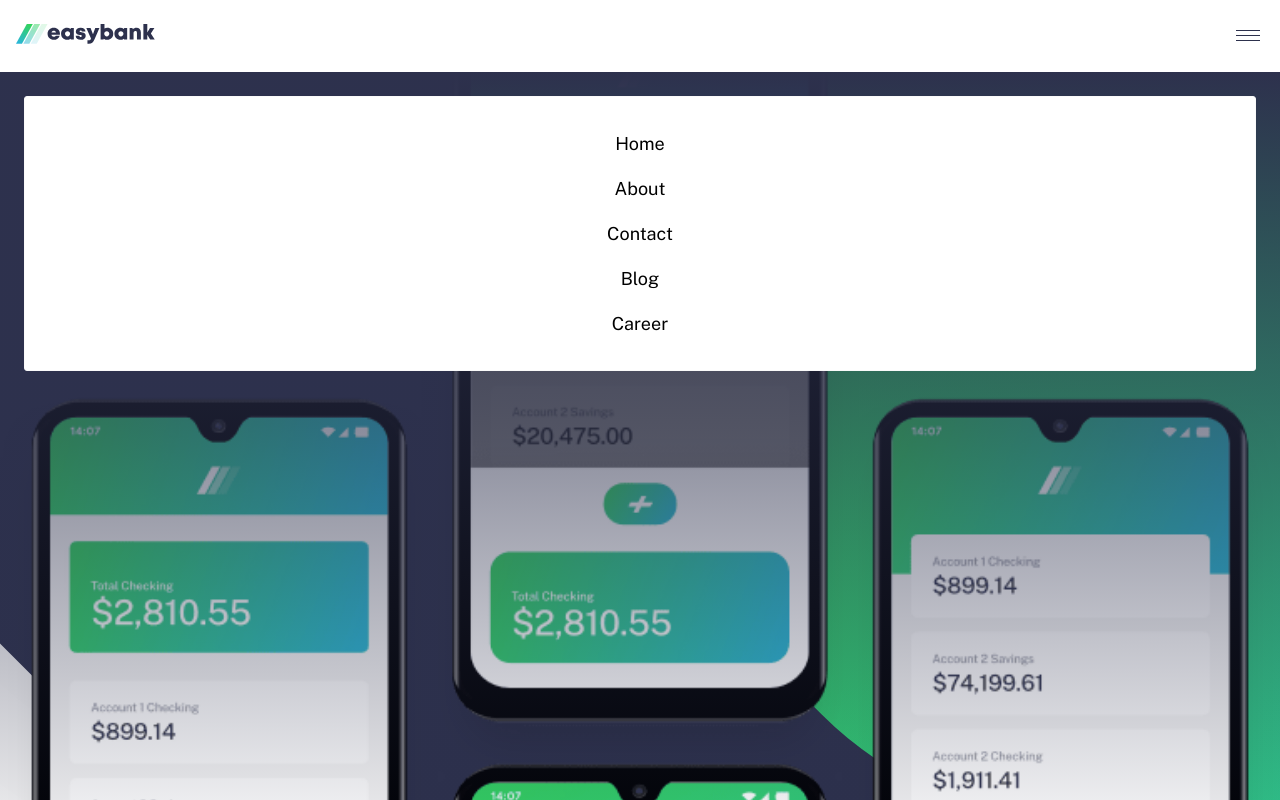
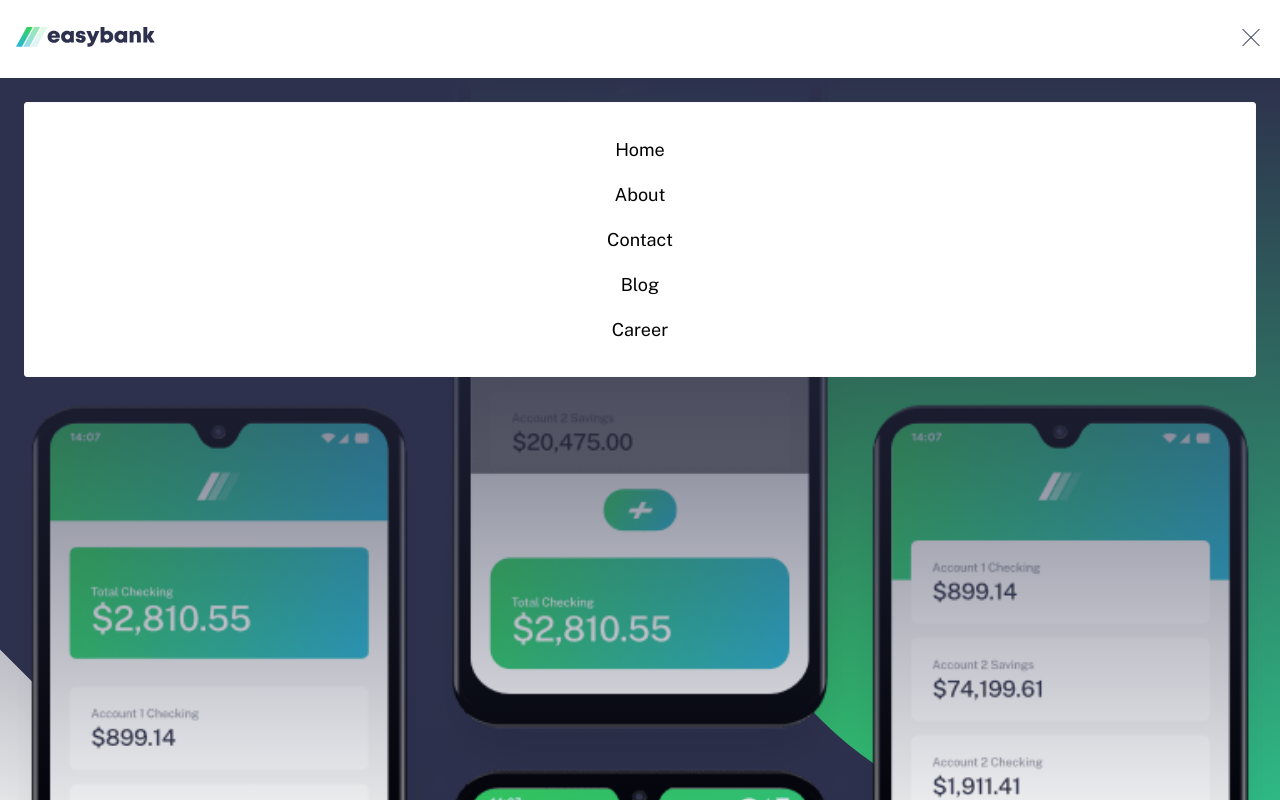
Before and after one commit to razz-21/easy-bank, a plain HTML site: page index.html in a window 1280 px wide. Both pictures are taken after a click on the button 1248 px from the left and 36 px from the top of the page. Shown: the top 800 px of the page. Drawn offline with nearby package versions, Linux system fonts and the light colour scheme.

Commit message:
toggle sidebar icons.

```diff
--- a/app.js
+++ b/app.js
@@ -7,12 +7,14 @@ const overlay = document.getElementById('overlay');
 
 function toogleNavbar () {
     if (!navbarMobile.classList.contains('show')) {
+        navbarToogleBtn.querySelector('img').setAttribute('src', './images/icon-close.svg');
         navbarMobile.classList.remove('display-none');
         overlay.classList.remove('display-none');
         navbarMobile.classList.add('show');
         overlay.classList.add('show');
         body.style.overflow = "hidden";
     } else {
+        navbarToogleBtn.querySelector('img').setAttribute('src', './images/icon-hamburger.svg');
         navbarMobile.classList.remove('show');
         overlay.classList.remove('show');
         body.removeAttribute('style');
--- a/index.html
+++ b/index.html
@@ -14,7 +14,7 @@
       <a class="navbar-brand" href="#">
         <img src="./images/logo.svg" alt="logo">
       </a>
-      <button id="navbat-toggle-btn" class="navbar-toggle" onclick="toogleNavbar()">
+      <button id="navbar-toggle-btn" class="navbar-toggle" onclick="toogleNavbar()">
         <img src="./images/icon-hamburger.svg" alt="humberger-icon">
       </button>
       <ul class="navbar-items">
```
